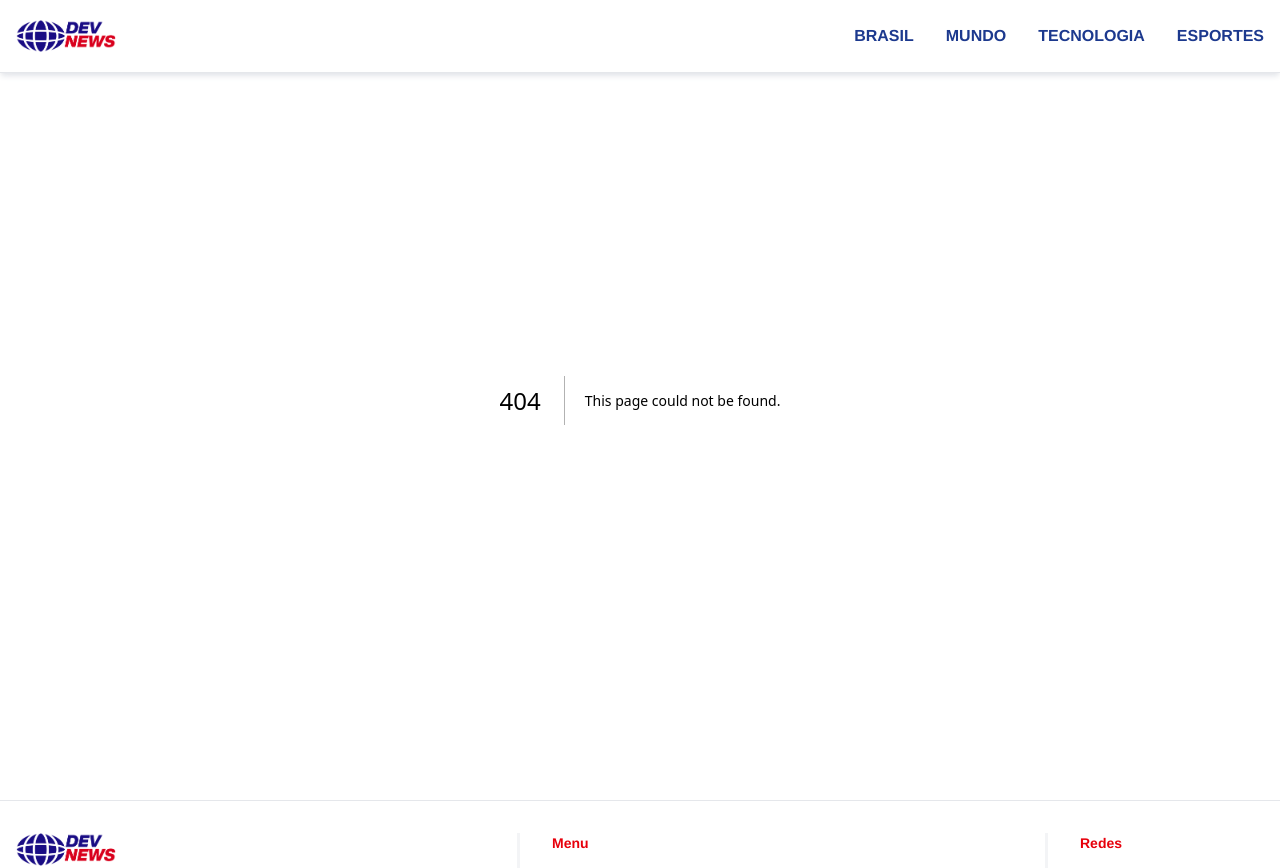
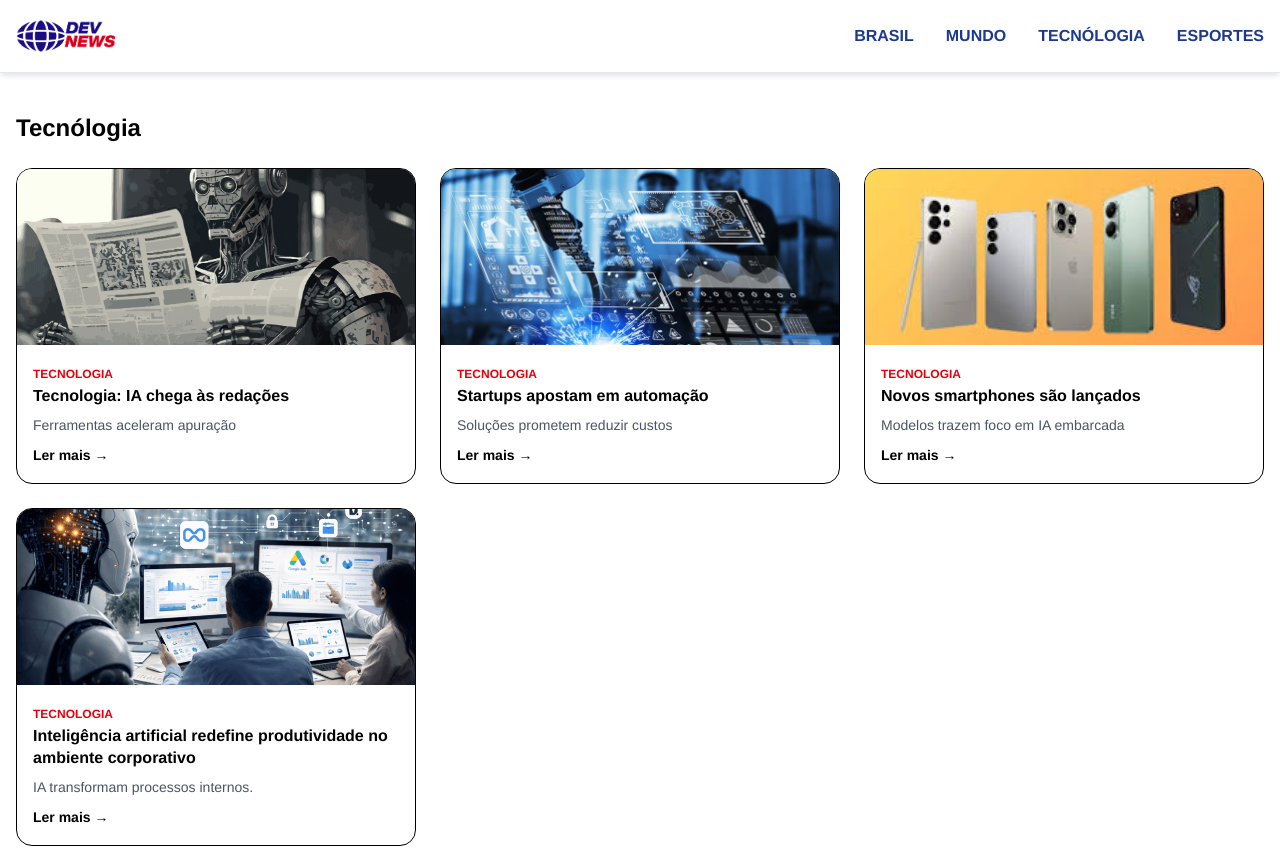
Before and after one commit to williamcruvinel/dev-news, a Next.js app: page /tecnologia in a window 1280 px wide. Before the commit this address had no page. Shown: the top 868 px of the page. Built offline with nearby package versions, Linux system fonts and the light colour scheme.

Commit message:
Criate page Mundo, tecnologia e esportes

```diff
--- /dev/null
+++ b/src/app/esportes/page.tsx
@@ -0,0 +1,23 @@
+import NewsCard from '@/components/NewsCard';
+import { newsMock } from '@/data/news';
+import React from 'react'
+
+function pageEsportes() {
+  const esportesNews = newsMock.filter((news) => news.category === 'Esportes');
+
+      return (
+        <main className="container mx-auto px-4 py-8 space-y-10 mt-20">
+          <section className="space-y-6">
+            <h2 className="text-2xl font-bold">Esportes</h2>
+
+            <div className="grid gap-6 sm:grid-cols-2 lg:grid-cols-3">
+              {esportesNews.map((item) => (
+                <NewsCard key={item.id} news={item} />
+              ))}
+            </div>
+          </section>
+        </main>
+      )
+}
+
+export default pageEsportes
--- a/src/app/layout.tsx
+++ b/src/app/layout.tsx
@@ -27,7 +27,7 @@ export default function RootLayout({
   return (
     <html lang="pt-br">
       <body
-        className={`${geistSans.variable} ${geistMono.variable} antialiased`}
+        className={`${geistSans.variable} ${geistMono.variable} antialiased min-h-screen w-screen`}
       >
         <Header />
         {children}
--- /dev/null
+++ b/src/app/mundo/page.tsx
@@ -0,0 +1,22 @@
+import NewsCard from '@/components/NewsCard';
+import { newsMock } from '@/data/news';
+
+function pageMundo() {
+    const mundoNews = newsMock.filter((news) => news.category === 'Mundo');
+
+      return (
+        <main className="container mx-auto px-4 py-8 space-y-10 mt-20">
+          <section className="space-y-6">
+            <h2 className="text-2xl font-bold">Mundo</h2>
+
+            <div className="grid gap-6 sm:grid-cols-2 lg:grid-cols-3">
+              {mundoNews.map((item) => (
+                <NewsCard key={item.id} news={item} />
+              ))}
+            </div>
+          </section>
+        </main>
+  )
+}
+
+export default pageMundo
--- /dev/null
+++ b/src/app/tecnologia/page.tsx
@@ -0,0 +1,23 @@
+import NewsCard from "@/components/NewsCard";
+import { newsMock } from "@/data/news";
+
+
+function pageTecnologia() {
+  const tecnologiaNews = newsMock.filter((news) => news.category === 'Tecnologia');
+
+    return (
+      <main className="container mx-auto px-4 py-8 space-y-10 mt-20">
+        <section className="space-y-6">
+          <h2 className="text-2xl font-bold">Tecnólogia</h2>
+
+          <div className="grid gap-6 sm:grid-cols-2 lg:grid-cols-3">
+            {tecnologiaNews.map((item) => (
+              <NewsCard key={item.id} news={item} />
+            ))}
+          </div>
+        </section>
+      </main>
+    )
+}
+
+export default pageTecnologia
--- a/src/components/Footer.tsx
+++ b/src/components/Footer.tsx
@@ -25,7 +25,7 @@ function Footer() {
                 <Link href="/mundo">Mundo</Link>
               </li>
               <li className="hover:text-blue-500 transition-all duration-300">
-                <Link href="/tecnologia">Tecnologia</Link>
+                <Link href="/tecnologia">Tecnólogia</Link>
               </li>
               <li className="hover:text-blue-500 transition-all duration-300">
                 <Link href="/esportes">Esportes</Link>
--- a/src/components/Header.tsx
+++ b/src/components/Header.tsx
@@ -17,7 +17,7 @@ function Header() {
             <Link href="/mundo">Mundo</Link>
           </li>
           <li className="relative py-2 cursor-pointer before:content-[''] before:absolute before:left-0 before:bottom-0 before:h-0.5 before:w-0 before:bg-red-600 before:transition-all before:duration-300 hover:before:w-full">
-            <Link href="/tecnologia">Tecnologia</Link>
+            <Link href="/tecnologia">Tecnólogia</Link>
           </li>
           <li className="relative py-2 cursor-pointer before:content-[''] before:absolute before:left-0 before:bottom-0 before:h-0.5 before:w-0 before:bg-red-600 before:transition-all before:duration-300 hover:before:w-full">
             <Link href="/esportes">Esportes</Link>
```
